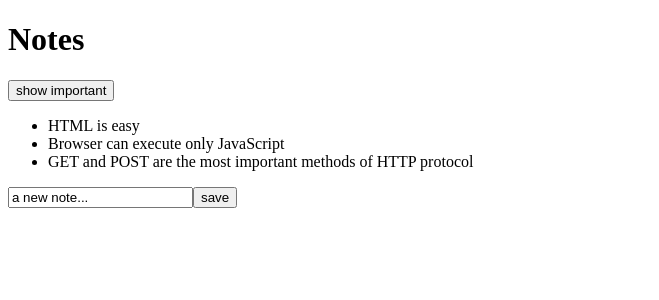
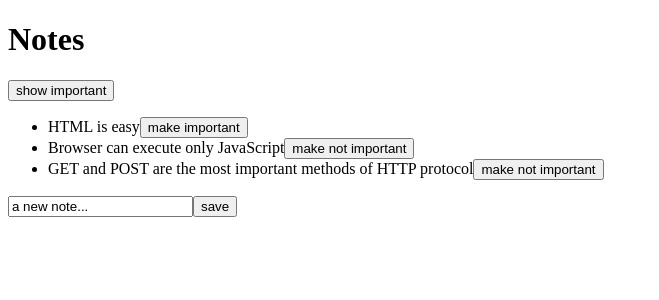
Before and after one commit to ChaseSobey/react-fullstack-course, a React (Create React App) app: page / in a window 1280 px wide. Shown: the top 300 px of the page, without its empty margins (0-659 px from the left). Built offline with nearby package versions, Linux system fonts and the light colour scheme; data requests are answered from the project's data file.

Commit message:
Completion of Full Stack Course part 2-d

```diff
--- a/db.json
+++ b/db.json
@@ -3,12 +3,12 @@
     {
       "id": 1,
       "content": "HTML is easy",
-      "important": true
+      "important": false
     },
     {
       "id": 2,
       "content": "Browser can execute only JavaScript",
-      "important": false
+      "important": true
     },
     {
       "id": 3,
--- a/src/App.js
+++ b/src/App.js
@@ -1,6 +1,6 @@
 import Note from './components/Notes';
 import { useState, useEffect } from 'react';
-import axios from 'axios';
+import noteService from './services/notes';
 
 function App(props) {
   const [ notes, setNotes ] = useState([]);
@@ -8,28 +8,32 @@ function App(props) {
   const [ showAll, setShowAll ] = useState(true);
 
   function hook() {
-    console.log('effect');
-    axios.get('http://localhost:3001/notes')
-    .then(response => {
-      console.log('promise fulfilled');
-      setNotes(response.data);
+    noteService.getAll().then(initialNotes => {
+      setNotes(initialNotes);
     });
   }
-
   useEffect(hook, []);
 
-  console.log('render', notes.length, 'notes');
+  function toggleImportance(id) {
+    const note = notes.find(n => n.id === id);
+    const changedNote = { ...note, important: !note.important };
+
+    noteService.update(id, changedNote).then(returnedNote => {
+      setNotes(notes.map(note => note.id === id ? returnedNote : note ));
+    });
+  };
 
   function addNote(event) {
     event.preventDefault();
     const noteObj = {
       content: newNote,
       important: Math.random() > 0.5,
-      id: notes.length + 1,
     };
 
-    setNotes(notes.concat(noteObj));
-    setNewNote('');
+    noteService.create(noteObj).then(newNote => {
+      setNotes(notes.concat(newNote));
+      setNewNote('');
+    });
   }
   function handleNoteChange(event) {
     setNewNote(event.target.value);
@@ -48,7 +52,7 @@ function App(props) {
       </div>
       <ul>
         {notesToShow.map(note =>
-          <Note key={note.id} note={note} />
+          <Note key={note.id} note={note} toggleImportance={() => toggleImportance(note.id)}/>
         )}
       </ul>
       <form onSubmit={addNote}>
--- a/src/components/Notes.js
+++ b/src/components/Notes.js
@@ -1,6 +1,10 @@
-function Note({ note }) {
+function Note({ note, toggleImportance }) {
+  const label = note.important ? 'make not important' : 'make important'
   return (
-    <li>{note.content}</li>
+    <li>
+      {note.content}
+      <button onClick={toggleImportance}>{label}</button>
+    </li>
   )
 }
 
--- /dev/null
+++ b/src/services/notes.js
@@ -0,0 +1,24 @@
+import axios from 'axios';
+const baseUrl = 'http://localhost:3001/notes';
+
+const getAll = () => {
+  return axios.get(baseUrl).then(response => response.data);
+};
+
+const create = newObject => {
+  return axios.post(baseUrl, newObject).then(response => response.data);
+};
+
+const update = (id, newObject) => {
+  return axios.put(`${baseUrl}/${id}`, newObject).then(response => {
+    return response.data;
+  }).catch(error => {
+    console.log('failed to update notes');
+  });
+};
+
+export default {
+  getAll,
+  create,
+  update,
+};
```
